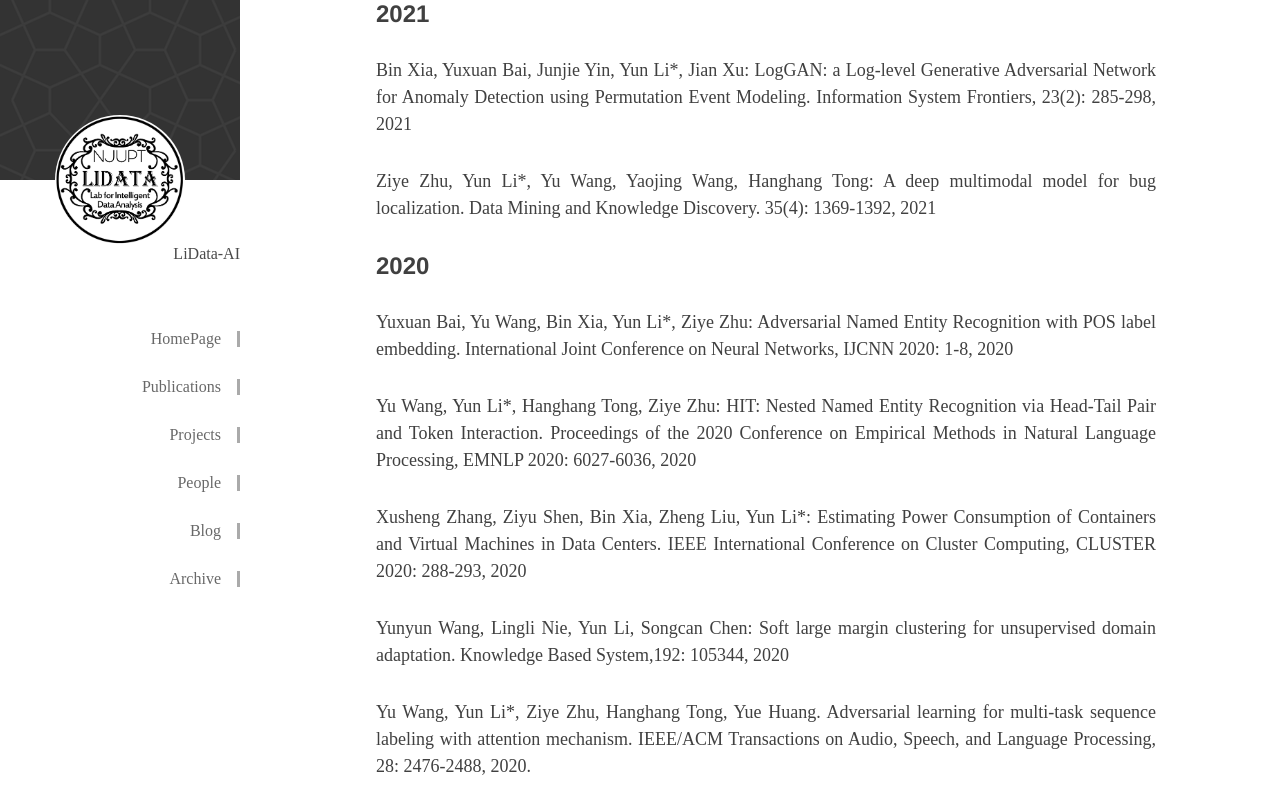
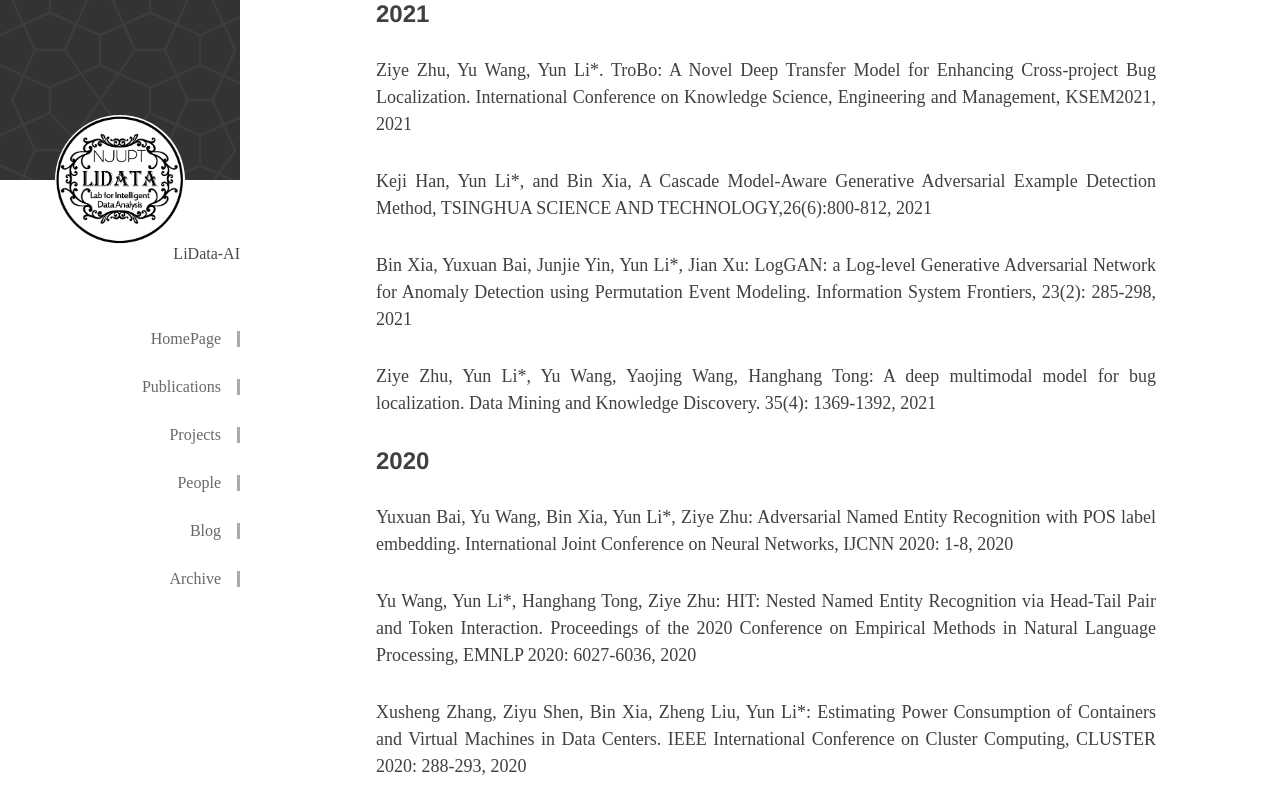
Before and after one commit to LiData-AI/LiData-AI.github.io, a plain HTML site: page publications/index.html in a window 1280 px wide. Shown: the top 800 px of the page. Drawn offline with Linux system fonts and the light colour scheme; a small style sheet from the web is missing.

Commit message:
Site updated: 2021-08-11 19:13:35

```diff
--- a/publications/index.html
+++ b/publications/index.html
@@ -71,6 +71,10 @@
 <div class="information w-1">
 
         <h2> 2021 </h2>
+
+            <p> Ziye Zhu, Yu Wang, Yun Li*. TroBo: A Novel Deep Transfer Model for Enhancing Cross-project Bug Localization. International Conference on Knowledge Science, Engineering and Management, KSEM2021, 2021</p>
+
+            <p> Keji Han, Yun Li*, and Bin Xia, A Cascade Model-Aware Generative Adversarial Example Detection Method, TSINGHUA SCIENCE AND TECHNOLOGY,26(6):800-812, 2021</p>
 
             <p> Bin Xia, Yuxuan Bai, Junjie Yin, Yun Li*, Jian Xu: LogGAN: a Log-level Generative Adversarial Network for Anomaly Detection using Permutation Event Modeling. Information System Frontiers, 23(2): 285-298, 2021</p>
 
```
Also changed, not shown: people/index.html (+1 -1 lines), assets/zhangwenqiong.jpg (added).
